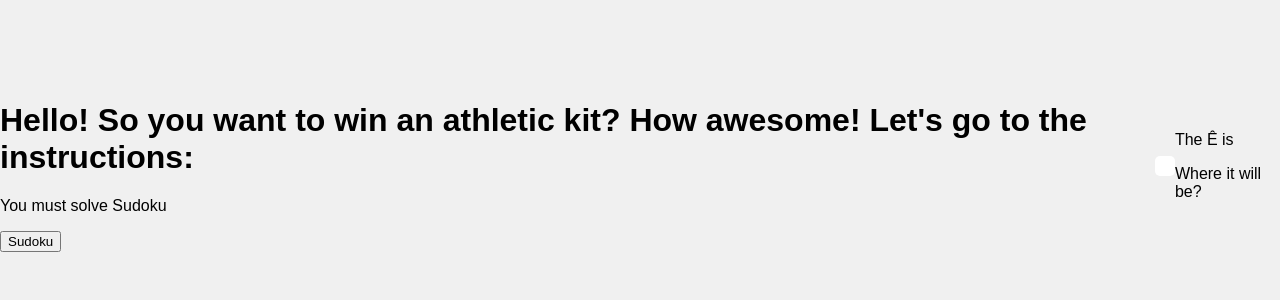
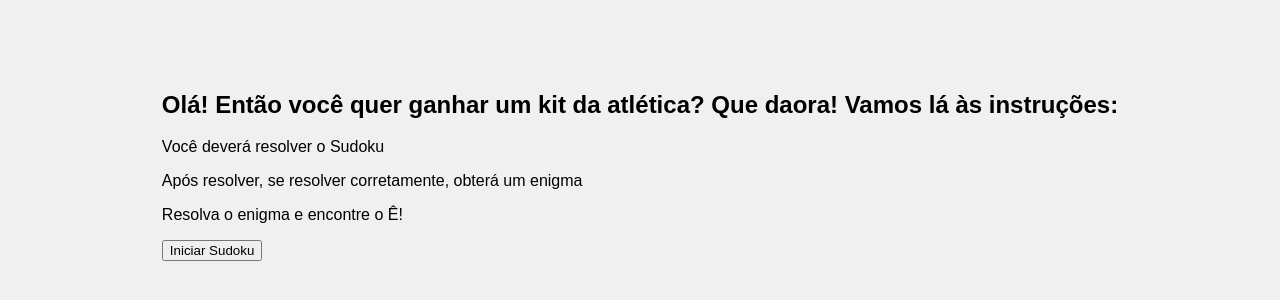
Before and after one commit to ssssssshai/kitcaapec, a plain HTML site: page index.html in a window 1280 px wide. Shown: the part 234-534 px from the top of the page. Drawn offline with Linux system fonts and the light colour scheme.

Commit message:
Update index.html

```diff
--- a/index.html
+++ b/index.html
@@ -1,27 +1,30 @@
 <!DOCTYPE html>
-<html lang="en">
+<html>
 <head>
-    <meta charset="UTF-8">
-    <meta name="viewport" content="width=device-width, initial-scale=1.0">
-    <link rel="stylesheet" href="styles.css">
-    <title>Sudoku Challenge</title>
+    <title>Sudoku Enigma</title>
+    <link rel="stylesheet" type="text/css" href="styles.css">
 </head>
 <body>
-    <div class="container">
-        <h1>Hello! So you want to win an athletic kit? How awesome! Let's go to the instructions:</h1>
-        <p>You must solve Sudoku</p>
-        <button id="sudokuButton">Sudoku</button>
-    </div>
+    <section id="start-section">
+        <h1>Olá! Então você quer ganhar um kit da atlética? Que daora! Vamos lá às instruções:</h1>
+        <p>Você deverá resolver o Sudoku</p>
+        <p>Após resolver, se resolver corretamente, obterá um enigma</p>
+        <p>Resolva o enigma e encontre o Ê!</p>
+        <button id="start-button">Iniciar Sudoku</button>
+    </section>
 
-    <div id="sudokuContainer" class="hidden">
-        <!-- Sudoku game content will be loaded here -->
-    </div>
+    <section id="sudoku-section" style="display: none;">
+        <h2>Sudoku:</h2>
+        <table id="sudoku-board">
+            <!-- Sudoku cells will be generated here with JavaScript -->
+        </table>
+        <button id="check-button">Verificar</button>
+    </section>
 
-    <div id="riddleContainer" class="hidden">
-        <p>The Ê is</p>
-        <p>Where it will be?</p>
-    </div>
+    <section id="enigma-section" style="display: none;">
+        <h2>Enigma:</h2>
+        <p id="enigma-text"></p>
+    </section>
 
     <script src="script.js"></script>
 </body>
-</html>
```
